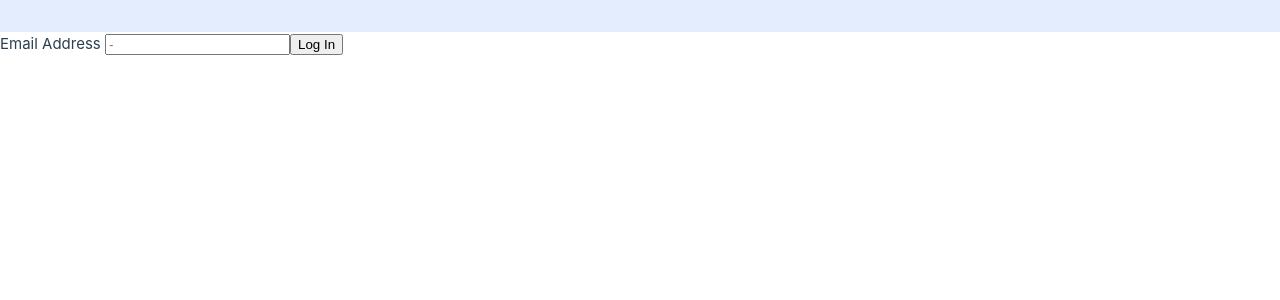
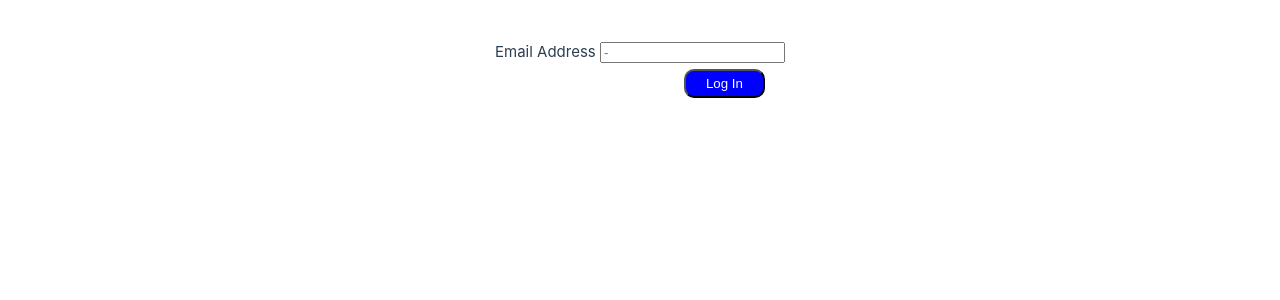
Before and after one commit to jakepark/rails-vue, a Vue app in the folder frontend/vue-rails/: page /trips in a window 1280 px wide. Shown: the top 300 px of the page. Built offline with nearby package versions, Linux system fonts and the light colour scheme; what vue-cookies would draw is missing.

Commit message:
fixed styling

```diff
--- a/frontend/vue-rails/src/assets/main.css
+++ b/frontend/vue-rails/src/assets/main.css
@@ -6,7 +6,6 @@
   justify-content: center;
   height: 100vh;
   width: 100vw;
-  padding: 2rem;
 
   font-weight: normal;
 
--- a/frontend/vue-rails/src/components/Login.vue
+++ b/frontend/vue-rails/src/components/Login.vue
@@ -41,19 +41,40 @@ function logIn(event){
 
 <template>
   <div id="login">
-    <label for="email-input">Email Address
-    <input id="email-input" v-model="emailInput" placeholder="-">
-    </label>
-    <!-- Set Rails Current User upon POST -->
-    <button @click="logIn($event)">Log In</button>
+    <div class='center clearfix'>
+      <label for="email-input">Email Address
+      <input id="email-input" v-model="emailInput" placeholder="-">
+      </label>
+      <br>
+      <button class="clearfix" @click="logIn($event)">Log In</button>
+    </div>
   </div>
 </template>
 
-<style lang="scss">
+<style lang="scss" scoped>
 
 #login {
   background-color: white;
   height: 100vh;
   width: 100vw;
+  display: flex;
+  justify-content: center;
+
+}
+
+.center {
+  margin: 20px 0;
+  padding: 20px 0;
+
+  button {
+    display:block;
+    background-color: blue;
+    color: white;
+    border-radius: 10px;
+    cursor: pointer;
+    padding: 5px 20px;
+    margin: 5px 20px;
+    float:right;
+  }
 }
 </style>
```
